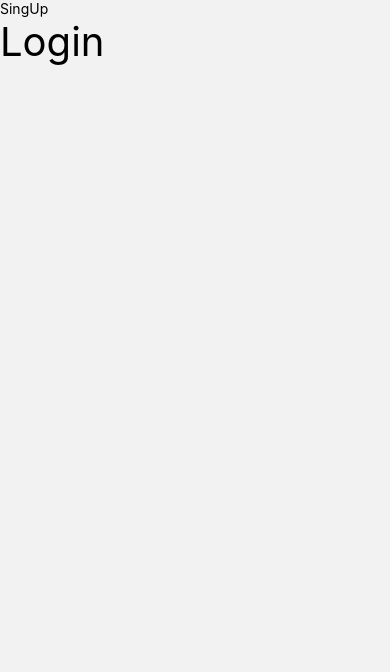
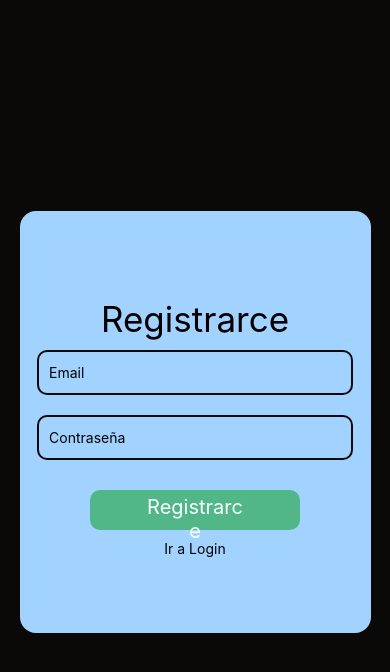
Before and after one commit to Rodevp/notes, a React Native app in the folder notes/: screen /SingUp in a window 390 px wide. Shown: the top 672 px of the page. Built offline with nearby package versions, Linux system fonts and the light colour scheme.

Commit message:
Singup styles ready :fire:

```diff
--- a/notes/screens/SingUp.jsx
+++ b/notes/screens/SingUp.jsx
@@ -1,20 +1,104 @@
+import { useState } from 'react'
 import { useNavigation } from '@react-navigation/native'
-import { View, Text, TouchableOpacity } from 'react-native'
+import { View, Text, TouchableOpacity, StyleSheet, TextInput } from 'react-native'
+import { SafeAreaView } from 'react-native-safe-area-context'
+import theme from '../theme'
 
 function SingUp() {
 
-    const route = useNavigation()
+  const [email, setEmail] = useState('Email')
+  const [password, setPassword] = useState('Contraseña')
+
+  const route = useNavigation()
 
   return (
-    <View>
-      <Text>SingUp</Text>
-      <TouchableOpacity
-        onPress={() => route.navigate("Login")}
+      <SafeAreaView
+          style={styles.container}
       >
-        <Text style={{fontSize: 40}} >Login</Text>
-      </TouchableOpacity>
-    </View>
+          <View
+              style={styles.cardLogin}
+          >
+              <Text style={styles.text}>Registrarce</Text>
+              <View
+                  style={styles.contentInput}
+              >
+                  <TextInput
+                      style={styles.input}
+                      placeholder='Email'
+                      onChangeText={(mail) => setEmail(mail)}
+                  />
+                  <TextInput
+                      style={styles.input}
+                      placeholder='Contraseña'
+                      secureTextEntry={true}
+                      onChangeText={(pass) => setPassword(pass)}
+                  />
+              </View>
+              <TouchableOpacity
+                  onPress={() => {
+                  }}
+                  style={styles.btn}
+              >
+                  <Text style={styles.textBtn} >Registrarce</Text>
+              </TouchableOpacity>
+              <TouchableOpacity
+                  onPress={() => route.navigate("Login")}
+              >
+                  <Text>Ir a Login</Text>
+              </TouchableOpacity>
+          </View>
+      </SafeAreaView>
   )
 }
 
+const styles = StyleSheet.create({
+  container: {
+      flex: 1,
+      alignItems: "center",
+      justifyContent: "center",
+      backgroundColor: theme.primary
+  },
+  cardLogin: {
+      width: "90%",
+      height: "50%",
+      paddingTop: 10,
+      borderRadius: 16,
+      gap: 10,
+      alignItems: "center",
+      justifyContent: "center",
+      backgroundColor: theme.blue
+  },
+  text: {
+      fontSize: 35
+  },
+  contentInput: {
+      width: "90%"
+  },
+  input: {
+      width: "100%",
+      height: 45,
+      marginBottom: 20,
+      borderWidth: 2,
+      borderRadius: 10,
+      paddingHorizontal: 10,
+      borderColor: theme.primary
+  },
+  btn: {
+      width: "60%",
+      height: 40,
+      borderRadius: 10,
+      justifyContent: "center",
+      alignItems: "center",
+      backgroundColor: theme.green
+  },
+  textBtn: {
+      width: "50%",
+      height: "100%",
+      fontSize: 20,
+      paddingVertical: 5,
+      textAlign: "center",
+      color: theme.white
+  }
+})
+
 export default SingUp
```
